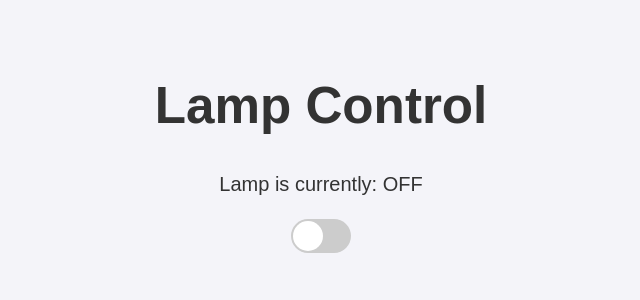
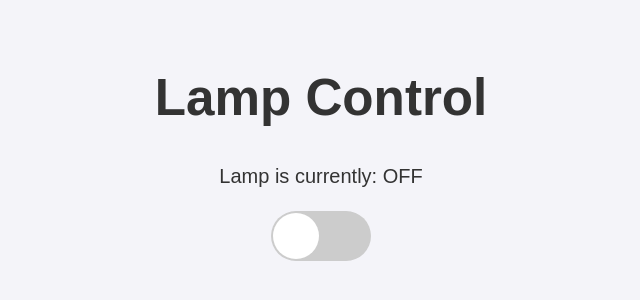
Before and after one commit to fzkmdly/Fesnuk-app-vite, a React (Vite) app: page /lampSwitch in a window 1280 px wide. Shown: the part 256-556 px from the top of the page, without its empty margins (319-959 px from the left). Built offline with nearby package versions, Linux system fonts and the light colour scheme; no server answers.

Commit message:
Increase dimensions of switch component for better usability and visual consistency

```diff
--- a/src/style/App.css
+++ b/src/style/App.css
@@ -24,10 +24,10 @@ body {
 .switch {
   position: relative;
   display: inline-block;
-  width: 60px;
-  height: 34px;
+  width: 100px; /* Increased width */
+  height: 50px; /* Increased height */
   background-color: #ccc;
-  border-radius: 34px;
+  border-radius: 50px; /* Adjusted to match new height */
   cursor: pointer;
   transition: background-color 0.3s;
 }
@@ -40,15 +40,15 @@ body {
   position: absolute;
   top: 2px;
   left: 2px;
-  width: 30px;
-  height: 30px;
+  width: 46px; /* Increased width */
+  height: 46px; /* Increased height */
   background-color: white;
   border-radius: 50%;
   transition: transform 0.3s;
 }
 
 .switch.on .slider {
-  transform: translateX(26px);
+  transform: translateX(50px); /* Adjusted to match new width */
 }
 
 .switch.off .slider {
```
